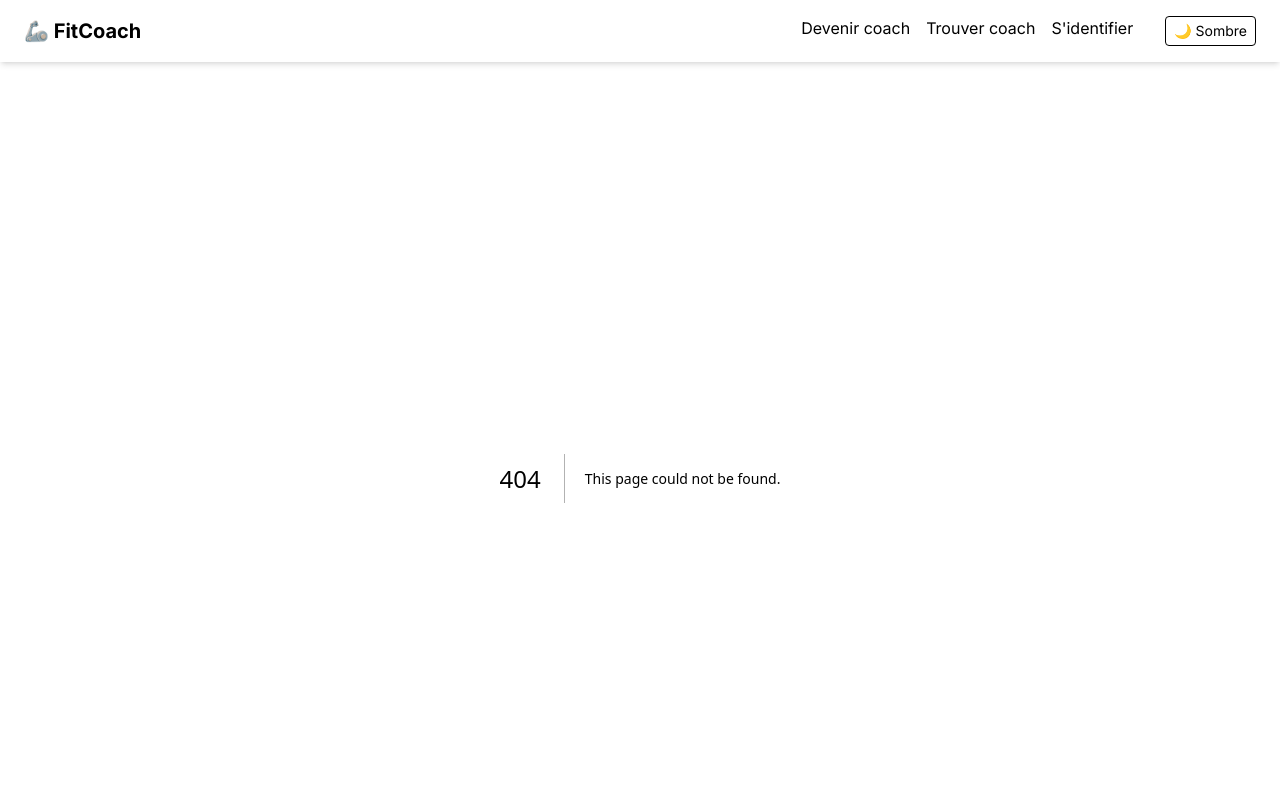
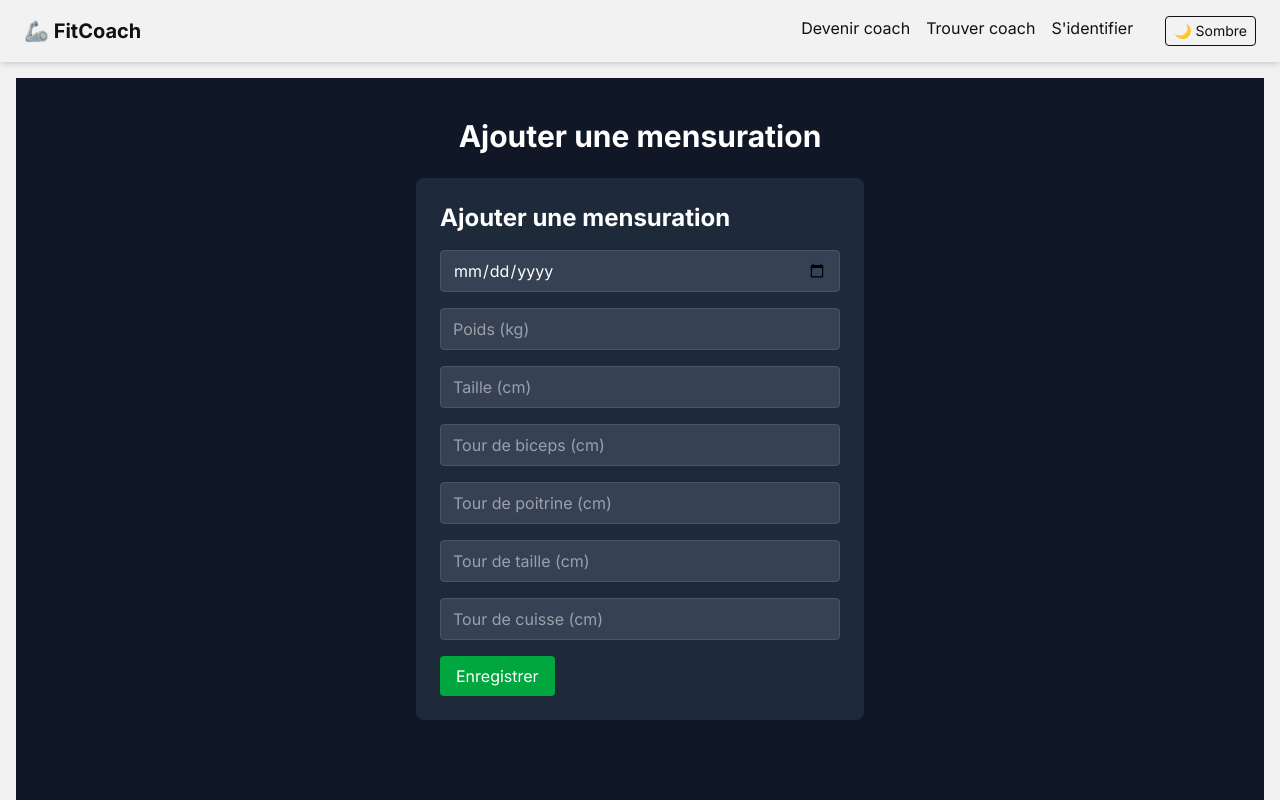
Before and after one commit to astro-training-app/astro-frontend, a Next.js app: page /mensurations in a window 1280 px wide. Before the commit this address had no page. Shown: the top 800 px of the page. Built offline with nearby package versions, Linux system fonts and the light colour scheme.

Commit message:
feat(formulaire) add form mensuration and link to post backend logic

```diff
--- /dev/null
+++ b/src/app/ajouter-client/page.jsx
@@ -0,0 +1,16 @@
+"use client";
+import ClientForm from "@/components/clients/ClientForm";
+import useProtectedRoute from "@/hooks/useProtectedRoute";
+
+export default function PageAjouterClient() {
+  const checking = useProtectedRoute();
+
+  if (checking) return null;
+
+  return (
+    <main className="min-h-screen bg-gray-900 text-white py-10">
+      <h1 className="text-3xl font-bold text-center mb-6">Ajouter un client</h1>
+      <ClientForm />
+    </main>
+  );
+}
--- a/src/app/globals.css
+++ b/src/app/globals.css
@@ -18,6 +18,11 @@
   }
 }
 
+/* la c'est pour les inputs */
+.input-style {
+  @apply w-full px-3 py-2 rounded bg-gray-700 border border-gray-600 text-white;
+}
+
 /* Appliquer les couleurs à toute la page */
 html,
 body {
--- /dev/null
+++ b/src/app/mensurations/FormulaireMensurations.jsx
@@ -0,0 +1,131 @@
+"use client";
+import { useState } from "react";
+import Cookies from "js-cookie";
+import { toast } from "react-toastify";
+
+const url = "http://localhost:3000/api/mensurations"
+
+
+export default function FormulaireMensurations() {
+  const [mensurations, setMensurations] = useState({
+    date_mesure: "",
+    poids: "",
+    taille: "",
+    tour_biceps: "",
+    tour_poitrine: "",
+    tour_taille: "",
+    tour_cuisse: "",
+  });
+
+  const handleChange = (e) => {
+    const { name, value } = e.target;
+    setMensurations((prev) => ({
+      ...prev,
+      [name]: value,
+    }));
+  };
+
+  const handleSubmit = async (e) => {
+    e.preventDefault();
+
+    try {
+        const token = Cookies.get("token");
+
+        const response = await fetch(url, {
+            method: "POST",
+            headers: {
+                "Content-Type": "application/json",
+                Authorization: `Bearer ${token}`
+            },
+            body: JSON.stringify(mensurations)
+        });
+
+        if (!response.ok) {
+            throw new Error("Failed to submit mensurations");
+        }
+
+        toast.success("Mensurations enregistrées avec succès !");
+    } catch (error) {
+        toast.error("Erreur lors de l'enregistrement des mensurations");
+        console.error(error);
+    }
+  };
+
+  return (
+    <form
+      onSubmit={handleSubmit}
+      className="space-y-4 p-6 bg-gray-800 text-white max-w-md mx-auto rounded-lg"
+    >
+      <h2 className="text-2xl font-bold mb-4">Ajouter une mensuration</h2>
+
+      <input
+        type="date"
+        name="date_mesure"
+        value={mensurations.date_mesure}
+        onChange={handleChange}
+        className="input-style"
+      />
+
+      <input
+        type="number"
+        name="poids"
+        placeholder="Poids (kg)"
+        value={mensurations.poids}
+        onChange={handleChange}
+        className="input-style"
+      />
+
+      <input
+        type="number"
+        name="taille"
+        placeholder="Taille (cm)"
+        value={mensurations.taille}
+        onChange={handleChange}
+        className="input-style"
+      />
+
+      <input
+        type="number"
+        name="tour_biceps"
+        placeholder="Tour de biceps (cm)"
+        value={mensurations.tour_biceps}
+        onChange={handleChange}
+        className="input-style"
+      />
+
+      <input
+        type="number"
+        name="tour_poitrine"
+        placeholder="Tour de poitrine (cm)"
+        value={mensurations.tour_poitrine}
+        onChange={handleChange}
+        className="input-style"
+      />
+
+      <input
+        type="number"
+        name="tour_taille"
+        placeholder="Tour de taille (cm)"
+        value={mensurations.tour_taille}
+        onChange={handleChange}
+        className="input-style"
+      />
+
+      <input
+        type="number"
+        name="tour_cuisse"
+        placeholder="Tour de cuisse (cm)"
+        value={mensurations.tour_cuisse}
+        onChange={handleChange}
+        className="input-style"
+      />
+
+      <button
+        type="submit"
+        className="bg-green-600 hover:bg-green-700 px-4 py-2 rounded"
+      >
+        Enregistrer
+      </button>
+    </form>
+  );
+}
--- /dev/null
+++ b/src/app/mensurations/page.jsx
@@ -0,0 +1,13 @@
+"use client";
+import FormulaireMensurations from "@/app/mensurations/FormulaireMensurations";
+
+export default function PageMensurations() {
+  return (
+    <main className="min-h-screen bg-gray-900 text-white p-10">
+      <h1 className="text-3xl font-bold mb-6 text-center">
+        Ajouter une mensuration
+      </h1>
+      <FormulaireMensurations />
+    </main>
+  );
+}
--- a/src/components/Navbar.jsx
+++ b/src/components/Navbar.jsx
@@ -27,7 +27,13 @@ export default function Navbar() {
       </Link>
 
       {/* Liens */}
+
       <div className="flex gap-4 text-sm sm:text-base">
+        {isAuthenticated && (
+          <Link href="/ajouter-client" className="hover:underline">
+            Ajouter un client
+          </Link>
+        )}
         {!isAuthenticated && (
           <Link href="/devenir-coach" className="hover:underline">
             Devenir coach
```
Also changed, not shown: src/hooks/useProtectedRoute.js (line endings or trailing spaces).
